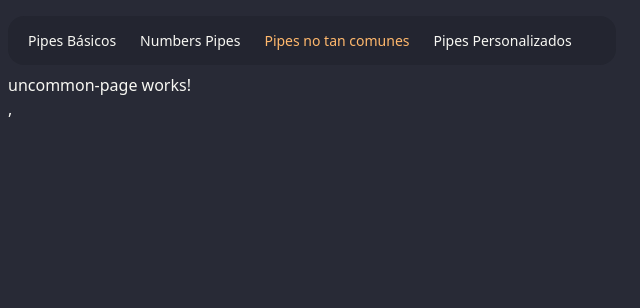
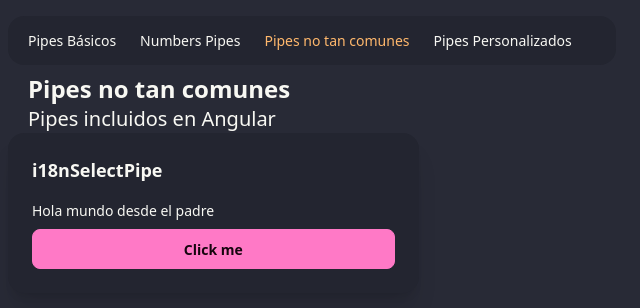
Before and after one commit to UrielQuiroz/pipes-app, an Angular app: page /uncommon in a window 1280 px wide. Shown: the top 308 px of the page, without its empty margins (0-640 px from the left). Built offline with nearby package versions, Linux system fonts and the light colour scheme.

Commit message:
Content Projection - ng-content

```diff
--- /dev/null
+++ b/src/app/components/card/card.html
@@ -0,0 +1,8 @@
+
+<div class="card bg-base-200 shadow-xl">
+  <div class="card-body">
+    <h2 class="card-title mb-2">{{ title() }}</h2>
+
+    <ng-content></ng-content>
+  </div>
+</div>
--- /dev/null
+++ b/src/app/components/card/card.ts
@@ -0,0 +1,11 @@
+import { ChangeDetectionStrategy, Component, input } from '@angular/core';
+
+@Component({
+  selector: 'app-card',
+  imports: [],
+  templateUrl: './card.html',
+  changeDetection: ChangeDetectionStrategy.OnPush,
+})
+export class CardComponent {
+  title = input.required()
+ }
--- a/src/app/pages/uncommon-page/uncommon-page.html
+++ b/src/app/pages/uncommon-page/uncommon-page.html
@@ -1 +1,13 @@
-<p>uncommon-page works!</p>,
+<section class="mx-5">
+  <h1 class="text-2xl font-bold">Pipes no tan comunes</h1>
+  <h3 class="text-xl font-thin">Pipes incluidos en Angular</h3>
+</section>
+
+<div class="grid grid-cols-1 md:grid-cols-2 xl:grid-cols-3 gap-4">
+  <app-card title="i18nSelectPipe">
+    <p>Hola mundo desde el padre</p>
+    <button class="btn btn-primary">
+      Click me
+    </button>
+  </app-card>
+</div>
--- a/src/app/pages/uncommon-page/uncommon-page.ts
+++ b/src/app/pages/uncommon-page/uncommon-page.ts
@@ -1,8 +1,9 @@
 import { ChangeDetectionStrategy, Component } from '@angular/core';
+import { CardComponent } from "../../components/card/card";
 
 @Component({
   selector: 'app-uncommon-page',
-  imports: [],
+  imports: [CardComponent],
   templateUrl: './uncommon-page.html',
   changeDetection: ChangeDetectionStrategy.OnPush,
 })
```
